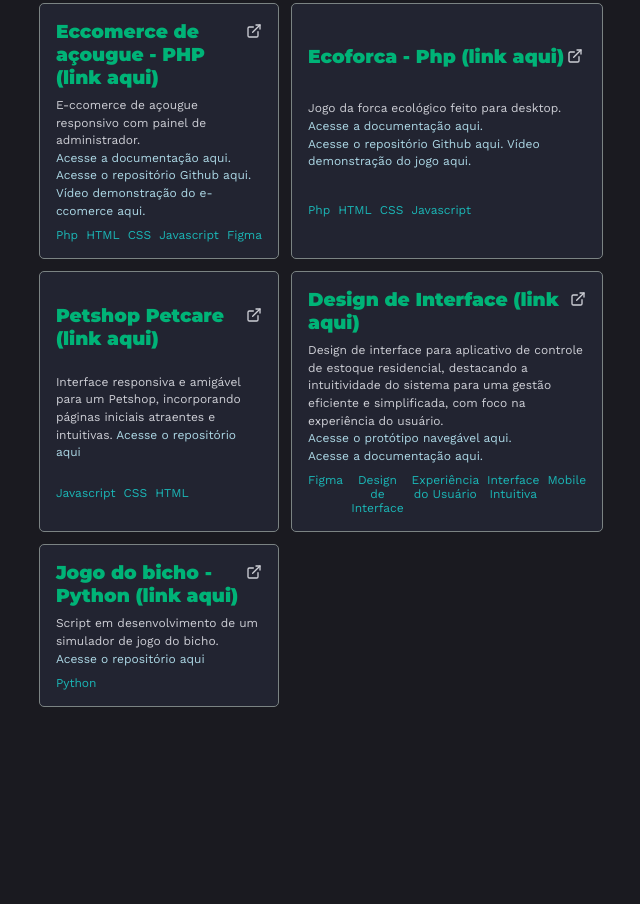
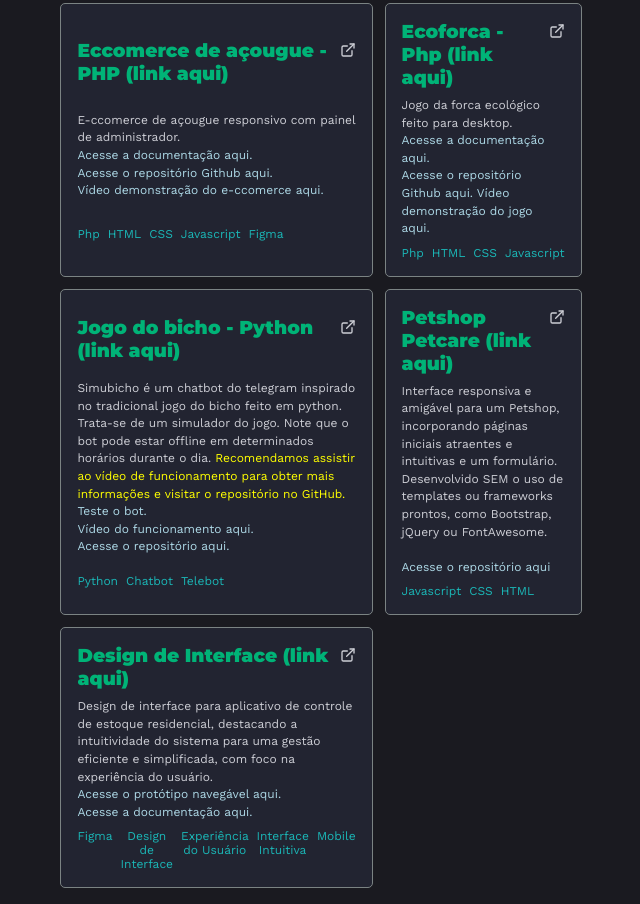
Before and after one commit to dib10/portfolio, a website built with Vite: page index.html in a window 1280 px wide. Shown: the part 996-1900 px from the top of the page, without its empty margins (319-959 px from the left). Built offline with nearby package versions, Linux system fonts and the light colour scheme.

Commit message:
adição do simubicho

```diff
--- a/index.html
+++ b/index.html
@@ -90,8 +90,9 @@
                 <span style="color: rgba(0, 179, 119, 1)">🎓 Instituto Federal de São Paulo - Análise e Desenvolvimento de Sistemas.</span>
               </a>
               <br />
-               03/2023~ 08/2025
-            </i>
+               03/2023 - 08/2025 <br>
+               Atualmente, estou cursando o 3º semestre.
+              </i>
           </p>
         </div>
       </main>
@@ -131,7 +132,7 @@
               E-ccomerce de açougue responsivo com painel de administrador.<br>
               <a href="https://docs.google.com/document/d/1pDAOVzOrMP_AkwlDtlmQfZjHQygmlCl1ilrZcRO0w8U/edit?usp=sharing">Acesse a documentação aqui.</a><br>
 
-              <a href="https://github.com/dib10/acougue">Acesse o repositório Github aqui.</a>
+              <a href="https://github.com/dib10/acougue">Acesse o repositório Github aqui.<br></a>
 
               <a href="https://youtu.be/i_ciFBqZN48">Vídeo demonstração do e-ccomerce aqui.</a>
             </p>
@@ -186,7 +187,44 @@
 
             </div>
 
+          <!-- Repo Jogo do bicho-->
 
+          </div><div class="repository-container">
+            <div class="repository-head">
+              <a
+                href="https://t.me/simubicho_bot"
+                target="_blank"
+                rel="noopener noreferrer"
+              >
+                <h3>Jogo do bicho - Python (link aqui) </h3>
+              </a>
+              <a
+                href="https://t.me/simubicho_bot"
+                target="_blank"
+                rel="noopener noreferrer"
+                ><img
+                  width="16"
+                  height="16"
+                  src="./asset/svg/external-link.svg"
+                  alt="external-link"
+              /></a>
+            </div>
+
+            <p class="repository-description">
+                Simubicho é um chatbot do telegram inspirado no tradicional jogo do bicho feito em python. Trata-se de um simulador do jogo. Note que o bot pode estar offline em determinados horários durante o dia. <span style="color: yellow;">Recomendamos assistir ao vídeo de funcionamento para obter mais informações e visitar o repositório no GitHub.</span><br>
+              <a href="https://t.me/simubicho_bot">Teste o bot.<br></a>
+              <a href="https://youtu.be/Q1WoJjP4M9E">Vídeo do funcionamento aqui.<br></a>
+              <a href="https://github.com/dib10/jogo">Acesse o repositório aqui.</a>
+
+
+            </p>
+            <div class="repository-language-used-container">
+              <span class="language-used">Python</span>
+              <span class="language-used">Chatbot</span>
+              <span class="language-used">Telebot</span>
+
+
+            </div>
           </div>
           <!-- Repo Petshop-->
           <div class="repository-container">
@@ -211,7 +249,7 @@
             </div>
 
             <p class="repository-description">
-                Interface responsiva e amigável para um Petshop, incorporando páginas iniciais atraentes e intuitivas.
+                Interface responsiva e amigável para um Petshop, incorporando páginas iniciais atraentes e intuitivas e um formulário. Desenvolvido SEM o uso de templates ou frameworks prontos, como Bootstrap, jQuery ou FontAwesome.<br><br>
                 <a href="https://github.com/dib10/petshop">Acesse o repositório aqui</a>
               </p>
 
@@ -260,38 +298,7 @@
 
             </div>
           </div>
-          <!-- Repo Jogo do Bicho -->
-          <div class="repository-container">
-            <div class="repository-head">
-              <a
-                href="https://replit.com/@caiodib10/JogodoBicho"
-                target="_blank"
-                rel="noopener noreferrer"
-              >
-                <h3>Jogo do bicho - Python (link aqui) </h3>
-              </a>
-              <a
-                href="https://replit.com/@caiodib10/JogodoBicho"
-                target="_blank"
-                rel="noopener noreferrer"
-                ><img
-                  width="16"
-                  height="16"
-                  src="./asset/svg/external-link.svg"
-                  alt="external-link"
-              /></a>
-            </div>
 
-            <p class="repository-description">
-              Script em desenvolvimento de um simulador de jogo do bicho.
-              <a href="https://github.com/dib10/Jogodobicho">Acesse o repositório aqui</a>
-            </p>
-
-            <div class="repository-language-used-container">
-              <span class="language-used">Python</span>
-
-            </div>
-          </div>
           <!-- Repo End -->
 
 
```
